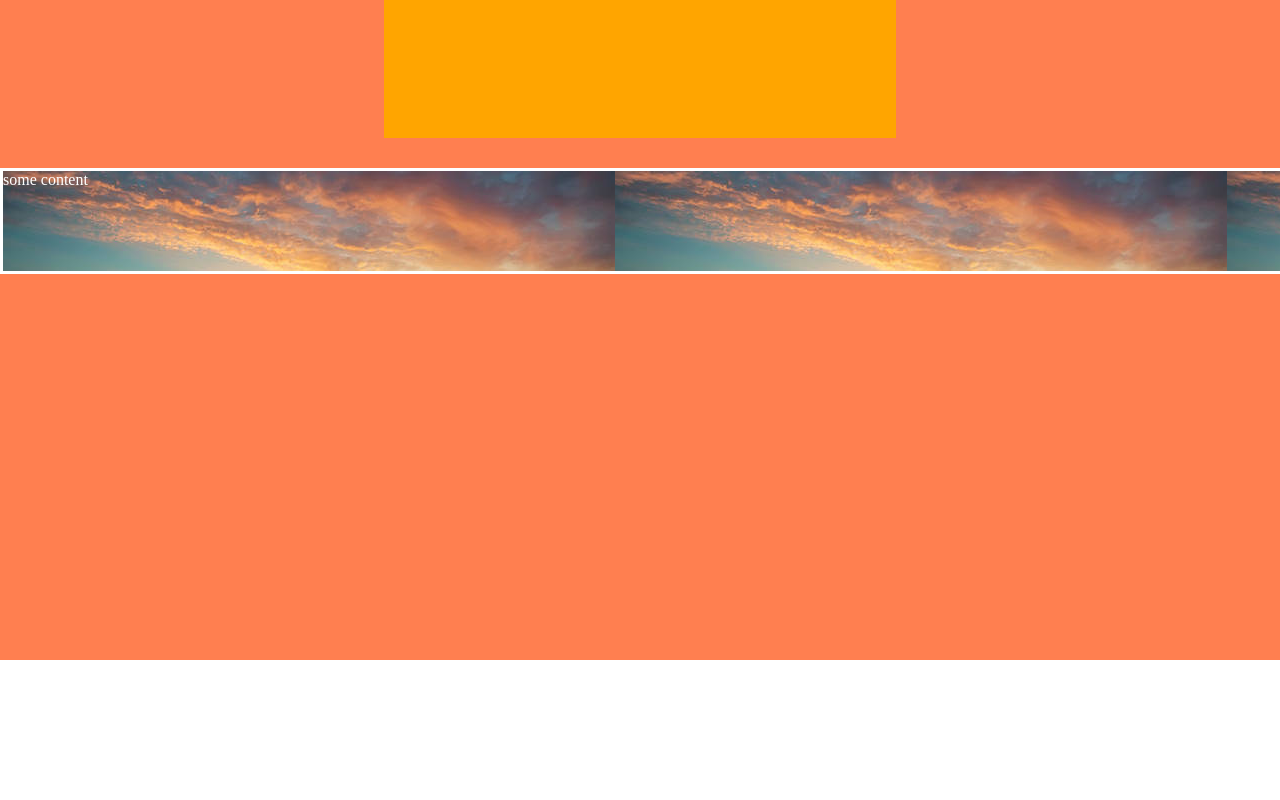
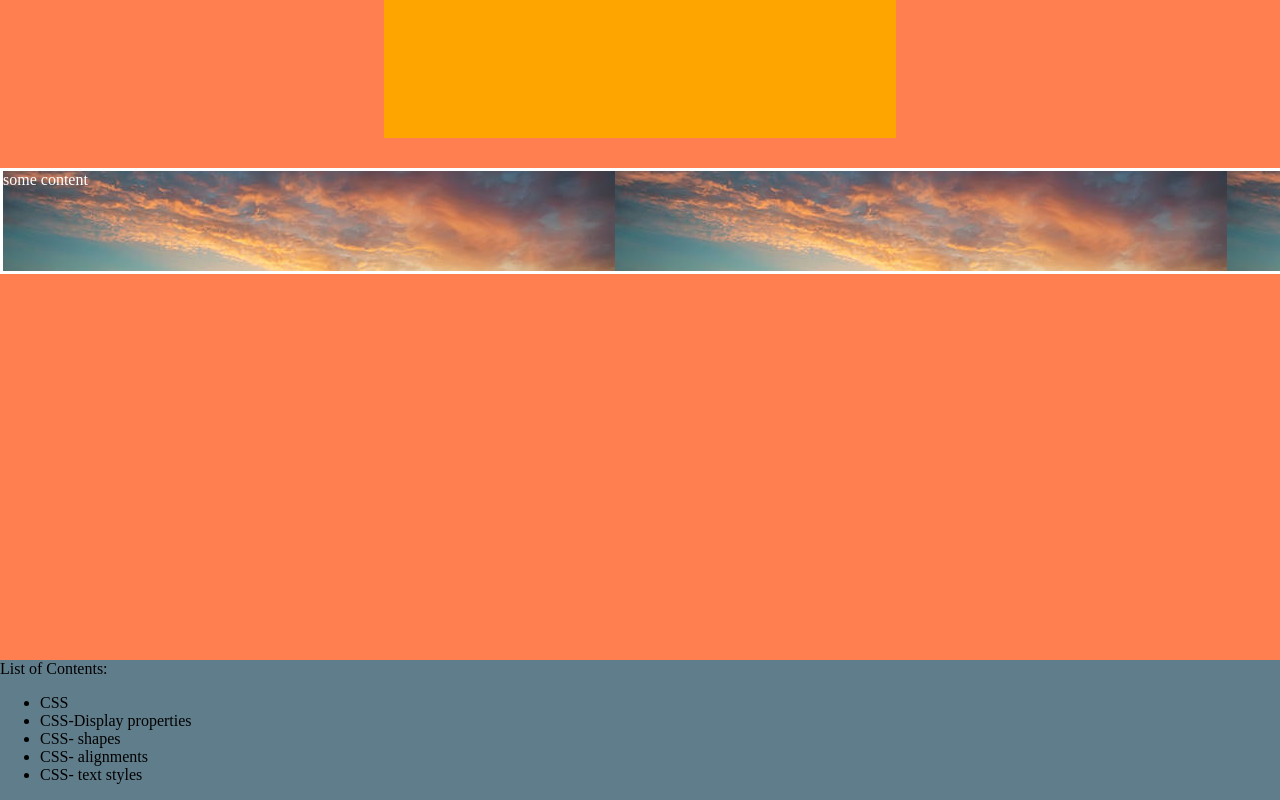
Before and after one commit to faizi-115/Erozgar-technical, a plain HTML site: page task2/index.html in a window 1280 px wide. Shown: the part 340-1140 px from the top of the page. Before the commit the page ends 1000 px from the top, so only its background shows below. Drawn offline with nearby package versions, Linux system fonts and the light colour scheme.

Commit message:
added a css list in file

```diff
--- a/task2/index.html
+++ b/task2/index.html
@@ -35,7 +35,17 @@
 
         </section>
 
+        <div>
+            List of Contents:
+            <ul>
+                <li>CSS</li>
+                <li>CSS-Display properties</li>
+                <li>CSS- shapes</li>
+                <li>CSS- alignments</li>
+                <li>CSS- text styles</li>
+            </ul>
 
+        </div>
 
 
     </div>
```
